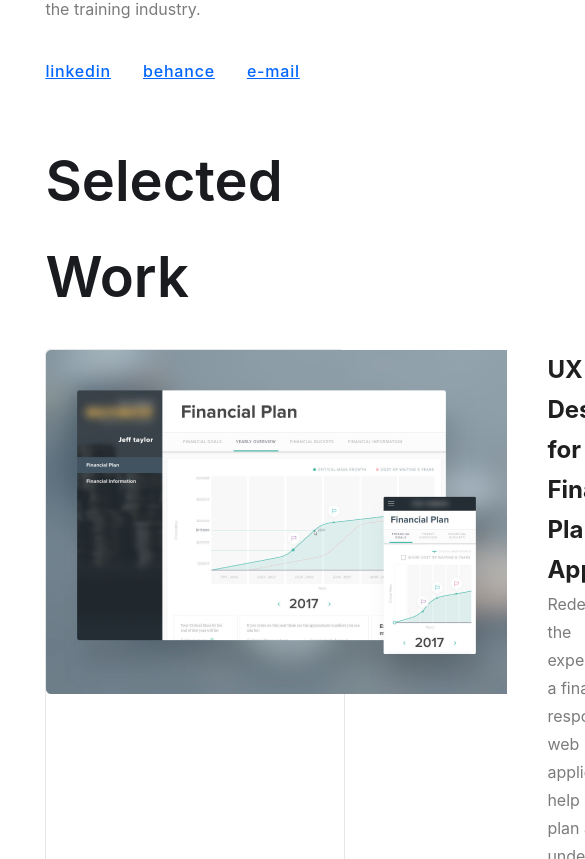
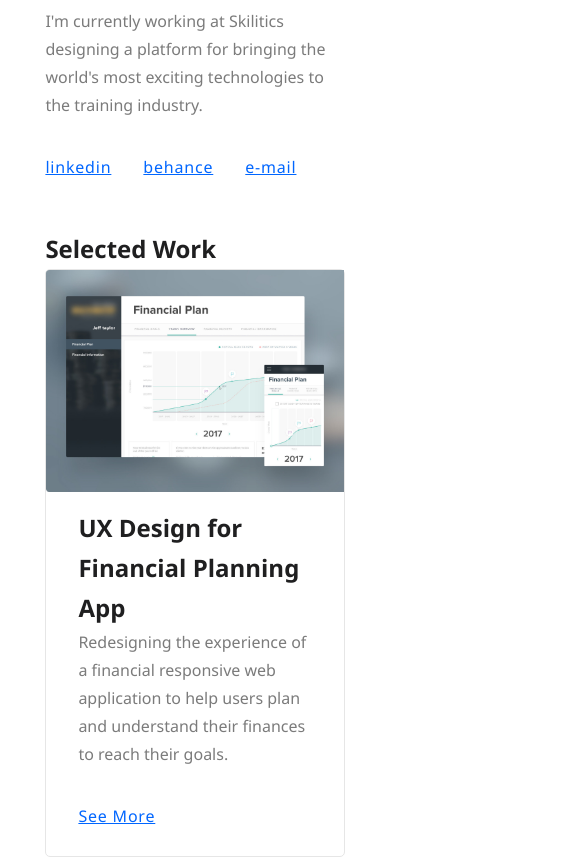
Before and after one commit to esperanzage/espe-design, a plain HTML site: page index.html in a window 390 px wide. Shown: the part 570-1429 px from the top of the page, 585 px wide, since content can reach past the window. Drawn offline with Linux system fonts and the light colour scheme.

Commit message:
Mobile Cards

```diff
--- a/index.html
+++ b/index.html
@@ -15,7 +15,7 @@
       <div class="header">
         <div>
           <h1 class="hello">
-            Hello I'm
+            Hi there! I'm
             <span class="name">Esperanza</span>
           </h1>
         </div>
@@ -40,8 +40,7 @@
     </div>
 
     <div class="container portfolio-cont">
-      <div>
-        <h1>Selected Work</h1>
+      <h2>Selected Work</h2>
       <div class="portfolio-item">
         <img
           class="portfolio-img"
@@ -53,9 +52,9 @@
             UX Design for Financial Planning App
           </h2>
           <p class="portfolio-description">
-              Redesigning the experience of a financial responsive web
-              application to help users plan and understand their finances to
-              reach their goals.
+            Redesigning the experience of a financial responsive web application
+            to help users plan and understand their finances to reach their
+            goals.
           </p>
           <a
             class="portfolio-link"
@@ -76,9 +75,8 @@
             Emergency situation mobile app design
           </h2>
           <p class="portfolio-description">
-              Enabling communication for first responders in emergency
-              situations with near hospitals about incoming patients and their
-              health status.
+            Enabling communication for first responders in emergency situations
+            with near hospitals about incoming patients and their health status.
           </p>
           <a
             class="portfolio-link"
@@ -99,8 +97,8 @@
             Spin-off company brand and web design
           </h2>
           <p class="portfolio-description">
-              Brand and offering definition and design to validate in the market
-              a new business model as a spin-off company software company.
+            Brand and offering definition and design to validate in the market a
+            new business model as a spin-off company software company.
           </p>
           <a
             class="portfolio-link"
@@ -121,8 +119,8 @@
             Instagram campaign manager
           </h2>
           <p class="portfolio-description">
-              Design of a B2B Web Application aimed at marketing agencies to
-              help brands improve their Instagram and social media campaigns.
+            Design of a B2B Web Application aimed at marketing agencies to help
+            brands improve their Instagram and social media campaigns.
           </p>
           <a class="portfolio-link-soon" href="">🔜 Coming Soon</a>
         </div>
@@ -146,6 +144,5 @@
         </div>
       </div>
     </div>
-    </div>
   </body>
 </html>
--- a/stylesheet.css
+++ b/stylesheet.css
@@ -1,5 +1,5 @@
 html {
-  font-family: "Avenir Next", -apple-system, sans-serif;
+  font-family: "Avenir Next", "Segoe UI", -apple-system, sans-serif;
   font-size: 16px;
 }
 
@@ -72,6 +72,7 @@ a {
 }
 
 .portfolio-item {
+  width: fit-content;
   display: grid;
   grid-template-areas: "img content" "img content" "img content";
   grid-column-gap: 2.5rem;
@@ -90,10 +91,31 @@ a {
 }
 .portfolio-content {
   grid-area: content;
-  padding: 0 2rem 0 0;
+  padding: 1rem 2rem 1rem 0;
+}
+
+.portfolio-img {
+  object-fit: cover;
+  height: auto;
+  width: auto;
+  max-width: 100%;
 }
 
 .portfolio-link-soon {
   text-decoration: none;
   color: #949494;
 }
+
+@media (max-width: 1024px) {
+  .portfolio-item {
+    grid-template-areas: "img" "content";
+    grid-row-gap: 1rem;
+    -webkit-box-sizing: border-box;
+    -moz-box-sizing: border-box;
+    box-sizing: border-box;
+  }
+
+  .portfolio-content {
+    padding: 0 2rem 1rem 2rem;
+  }
+}
```
Lines whose indentation alone changed are shown as unchanged.
